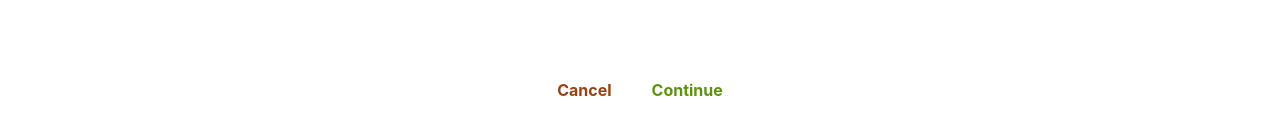
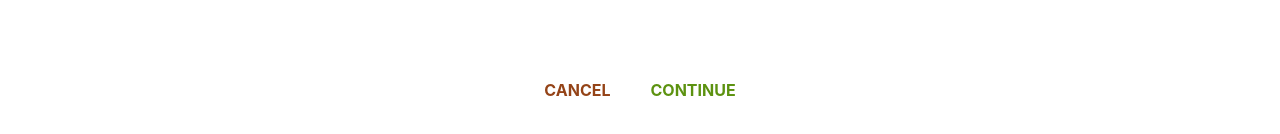
Before and after one commit to dmetree/burger-constructor, a React (Create React App) app: page /checkout in a window 1280 px wide. Shown: the part 376-510 px from the top of the page. Built offline with nearby package versions, Linux system fonts and the light colour scheme.

Commit message:
but fixed

```diff
--- a/src/App.js
+++ b/src/App.js
@@ -16,7 +16,7 @@ class App extends Component {
       <div className={gs.App}>
         <Route path='/' component={ Layout } />
         <Route exact path='/' component={ BurgerBuilder } />
-        <Route exact path='/checkout' component={Checkout} />
+        <Route path='/checkout' component={Checkout} />
         <Route exact path='/orders' component={Orders} />
 
       </div>
--- a/src/components/Order/CheckoutSummary/CheckoutSummary.js
+++ b/src/components/Order/CheckoutSummary/CheckoutSummary.js
@@ -12,8 +12,12 @@ const CheckoutSummary = (props) => {
             <h1>it tastes well</h1>
             <div className={s.Burger}>
                 <Burger ingredients={props.ingredients} />
-                <Button clicked={props.onCheckoutCancel} btnType='Danger'>Cancel</Button>
-                <Button clicked={props.onCheckoutContinue} btnType='Success'>Continue</Button>
+                <Button
+                    btnType="Danger"
+                    clicked={props.checkoutCancelled}>CANCEL</Button>
+                <Button
+                    btnType="Success"
+                    clicked={props.checkoutContinued}>CONTINUE</Button>
             </div>
         </div>
     );
--- a/src/containers/Checkout/Checkout.js
+++ b/src/containers/Checkout/Checkout.js
@@ -1,35 +1,30 @@
 import React, { Component } from 'react';
-import { Route } from "react-router-dom";
+import { Route } from 'react-router-dom';
 import { connect } from 'react-redux';
 
-import s from './Checkout.module.css';
-import CheckoutSummary from './../../components/Order/CheckoutSummary/CheckoutSummary';
+import CheckoutSummary from '../../components/Order/CheckoutSummary/CheckoutSummary';
 import ContactData from './ContactData/ContactData';
-
-
-
 
 class Checkout extends Component {
 
-    checkoutCancelHandler = () => {
+    checkoutCancelledHandler = () => {
         this.props.history.goBack();
     }
-    checkoutContinueHandler = () => {
+
+    checkoutContinuedHandler = () => {
         this.props.history.replace('/checkout/contact-data');
     }
 
     render() {
         return (
-            <div className={s.Checkout}>
+            <div>
                 <CheckoutSummary
-                    onCheckoutCancel={this.checkoutCancelHandler}
-                    onCheckoutContinue={this.checkoutContinueHandler}
-                    ingredients={this.props.ings} />
+                    ingredients={this.props.ings}
+                    checkoutCancelled={this.checkoutCancelledHandler}
+                    checkoutContinued={this.checkoutContinuedHandler} />
                 <Route
                     path={this.props.match.path + '/contact-data'}
-                    component={ContactData}
-                />
-
+                    component={ContactData} />
             </div>
         );
     }
@@ -38,7 +33,7 @@ class Checkout extends Component {
 const mapStateToProps = state => {
     return {
         ings: state.ingredients
-    };
+    }
 };
 
 export default connect(mapStateToProps)(Checkout);
--- a/src/containers/Checkout/ContactData/ContactData.js
+++ b/src/containers/Checkout/ContactData/ContactData.js
@@ -38,15 +38,15 @@ class ContactData extends Component {
 
     render() {
         return (
-            <div> className={s.ContactData}
+            <div className={s.ContactData}>
                 <h4>Enter your contact data</h4>
-                <from>
+                <form>
                     <input className={s.Input} type='text' name='name' placeholder='Your name'/>
                     <input className={s.Input} type='text' name='email' placeholder='Your email' />
                     <input className={s.Input} type='text' name='street' placeholder='Street' />
                     <input className={s.Input} type='text' name='postalCode' placeholder='Postal code' />
                     <Button btnType='Success' clicked={this.orderHandler} >Order</Button>
-                </from>
+                </form>
             </div>
         )
     }
```
